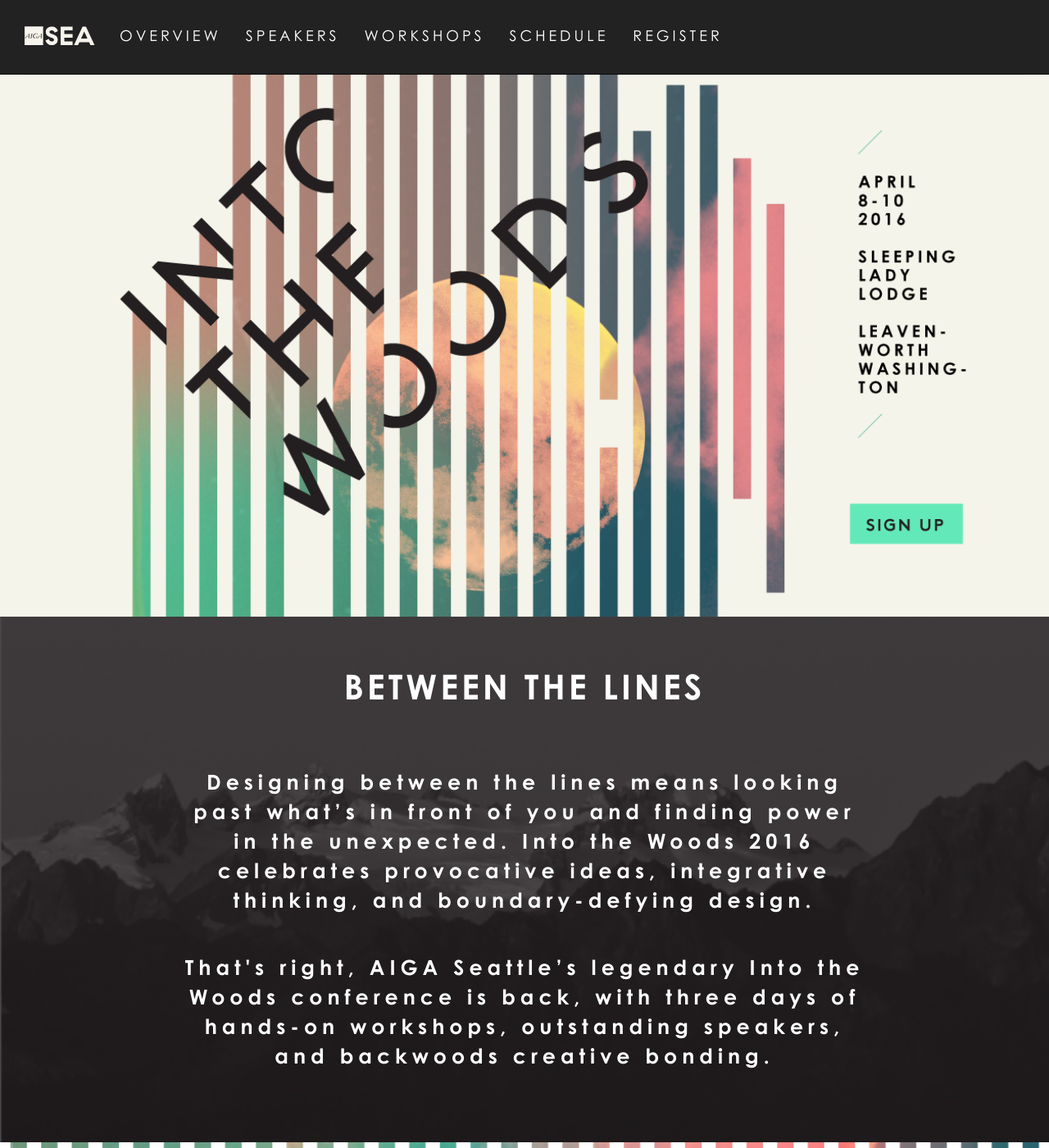
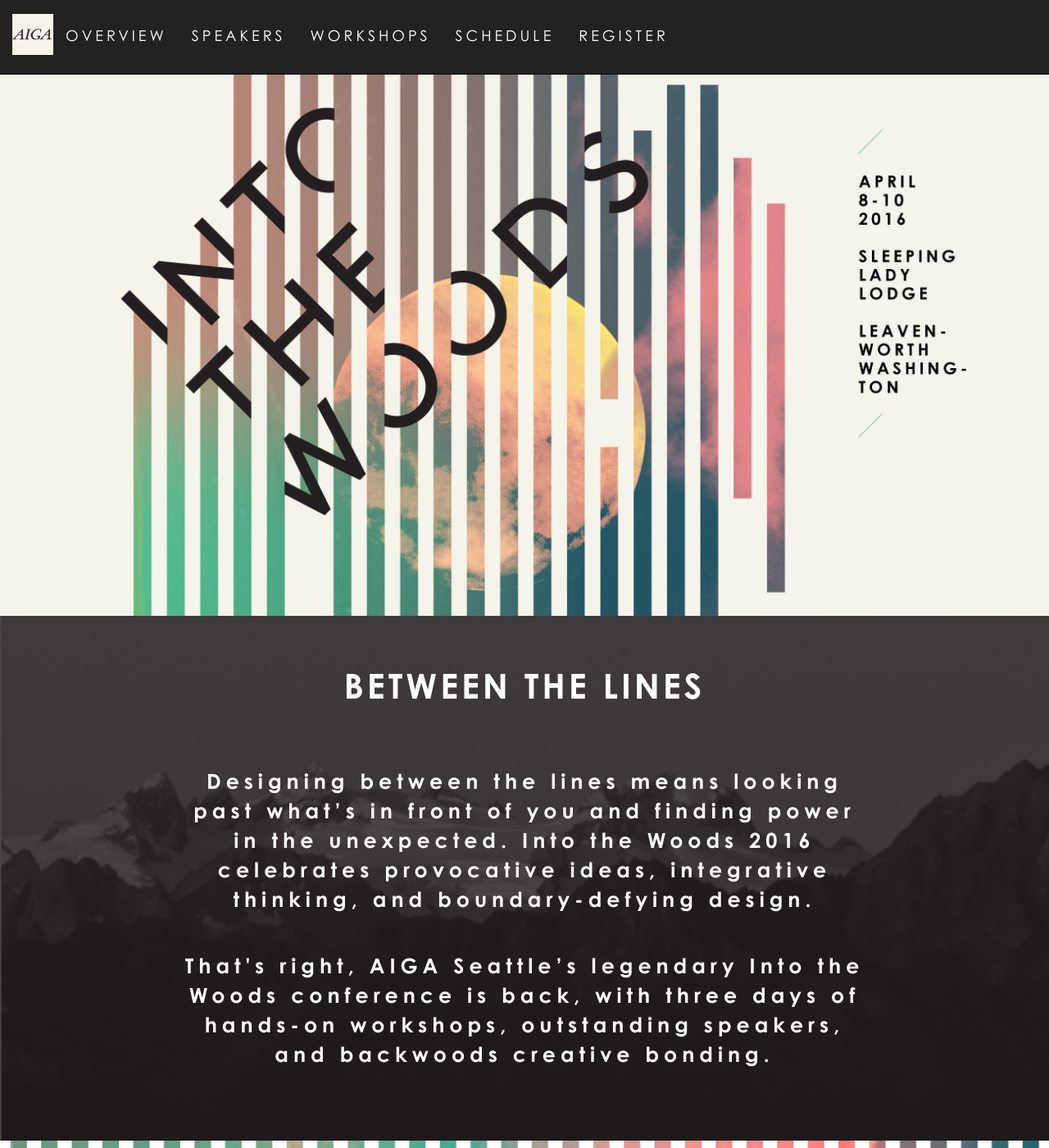
Before and after one commit to aiga-seattle/2015.aigaintothewoods.com, a Jekyll site: the page built from index.html, in a window 1280 px wide and 1400 px high. Shown: the whole window at 82% size. Built offline with Jekyll 4.4.1, drawn with Linux system fonts in a browser that asks for light colours; nearby versions of some CDN libraries; some web fonts are replaced.

Commit message:
Switch out AIGA Logo, Remove Signup Button

```diff
--- a/_includes/header.html
+++ b/_includes/header.html
@@ -4,7 +4,7 @@
       <div id="navbar" class="navbar-collapse collapse">
         <div class="navbar-brand-container">
           <a class="navbar-brand" href="/">
-            <img src="/images/aiga-sea-logo.svg" alt="AIGA Logo" />
+            <img src="/images/aiga_logo_50px.svg" alt="AIGA Logo" />
           </a>
         </div>
         <ul class="nav navbar-nav">
--- a/_includes/jumbotron.html
+++ b/_includes/jumbotron.html
@@ -1,10 +1,7 @@
 <section class="jumbotron nav-padding">
   <div class="container-fluid">
     <div class="col-sm-12">
-      <img src="/images/moon-jumbotron.png" alt="Into The Woods 2016" usemap="#moonJumbotron"/>
-      <map name="moonJumbotron" id="moonJumbotron">
-          <area alt="" title="" href="https://www.eventbrite.com/e/into-the-woods-conference-2016-tickets-18926152632" shape="rect" coords="990,513,1127,564" />
-      </map>
+      <img src="/images/backgrounds/hero.jpg" alt="Into The Woods 2016"/>
     </div>
   </div>
 </section>
--- a/_sass/intothewoods/_navbar.scss
+++ b/_sass/intothewoods/_navbar.scss
@@ -11,6 +11,12 @@
 }
 
 .navbar-brand {
+  display: block;
+  width: 50px;
+  height: 50px;
+  padding: 0;
+  // margin: 20px !important;
+
   margin-top: 17px;
   margin-left: 0 !important;
 }
```
Also changed, not shown: images/backgrounds/hero.jpg (added), 1 other file.
